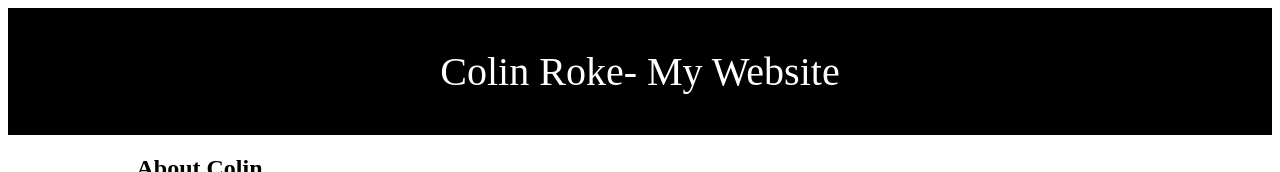
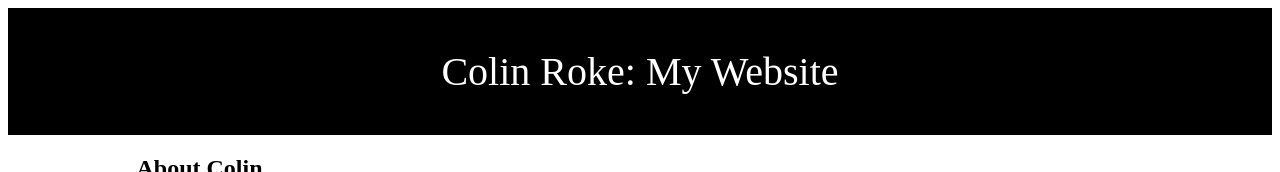
Before and after one commit to rokec8039/rokec8039.github.io, a plain HTML site: page index.html in a window 1280 px wide. Shown: the top 172 px of the page. Drawn offline with Linux system fonts and the light colour scheme.

Commit message:
Update index.html

```diff
--- a/index.html
+++ b/index.html
@@ -1,7 +1,7 @@
 <html>
 <body>
 
-<header style="font-size:250%;"> Colin Roke- My Website</header>
+<header style="font-size:250%;"> Colin Roke: My Website</header>
 
 
 <style>
```
